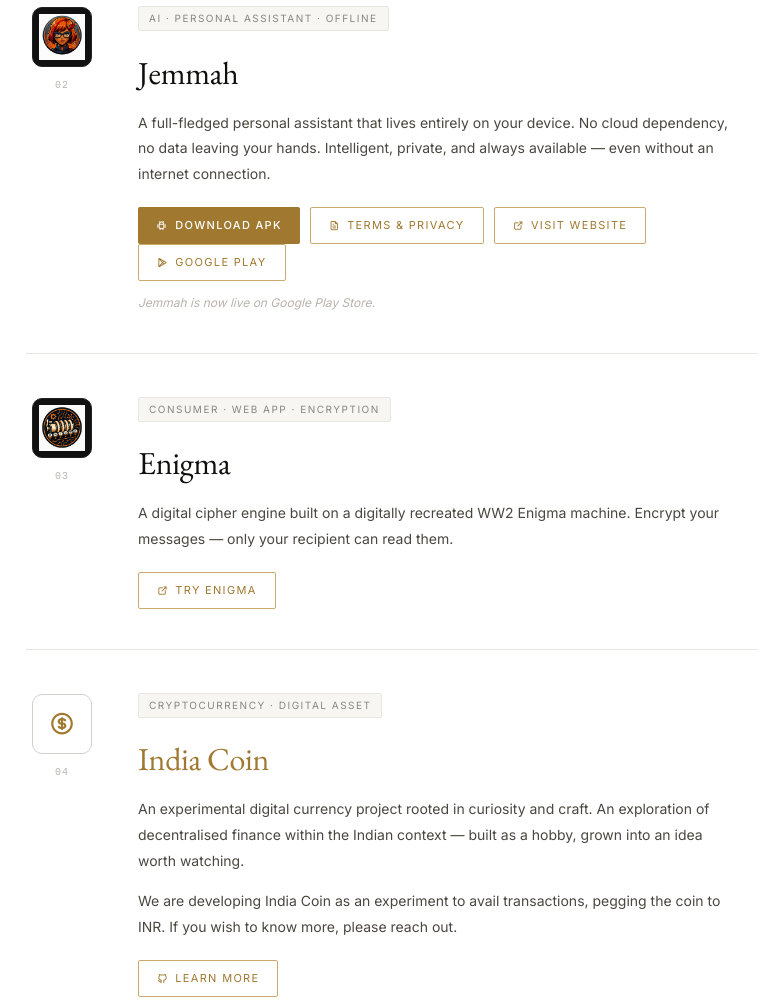
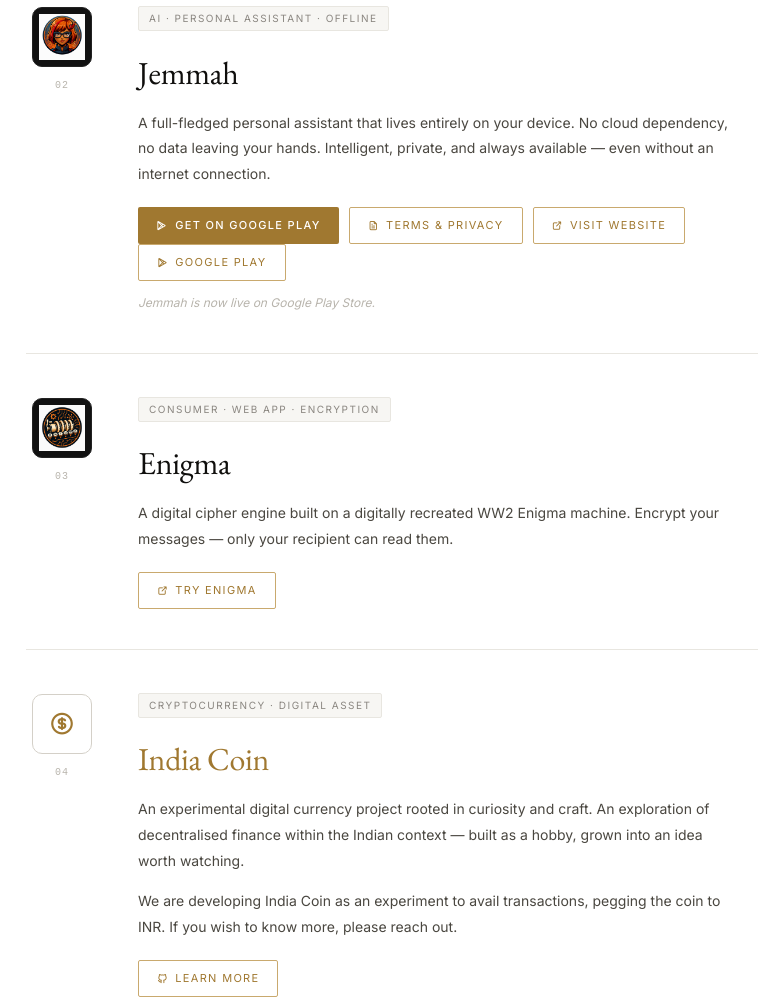
Before and after one commit to chikya1/skylabs-india, a website: page index.html in a window 1280 px wide. Shown: the part 988-1995 px from the top of the page, without its empty margins (166-924 px from the left). Drawn offline with nearby package versions, Linux system fonts and the light colour scheme.

Commit message:
Replace APK download with highlighted Google Play button

```diff
--- a/index.html
+++ b/index.html
@@ -129,7 +129,7 @@
         <p>A full-fledged personal assistant that lives entirely on your device. No cloud dependency, no data leaving your hands. Intelligent, private, and always available — even without an internet connection.</p>
       </div>
       <div class="venture-actions">
-        <a class="btn-solid" href="https://drive.google.com/uc?export=download&id=1BHXU2o_yevQB8VpOQErnhWD31eTWNsPH" target="_blank" rel="noopener"><i class="ti ti-brand-android" aria-hidden="true"></i> Download APK</a>
+        <a class="btn-solid" href="https://play.google.com/store/apps/details?id=com.skylabsindia.jemmah" target="_blank" rel="noopener"><i class="ti ti-brand-google-play" aria-hidden="true"></i> Get on Google Play</a>
         <a class="btn-outline" href="images/jemmah-terms.pdf" target="_blank" rel="noopener"><i class="ti ti-file-text" aria-hidden="true"></i> Terms & Privacy</a>
         <a class="btn-outline" href="https://jemmah.skylabsindia.com/" target="_blank" rel="noopener"><i class="ti ti-external-link" aria-hidden="true"></i> Visit website</a>
       </div>
```
